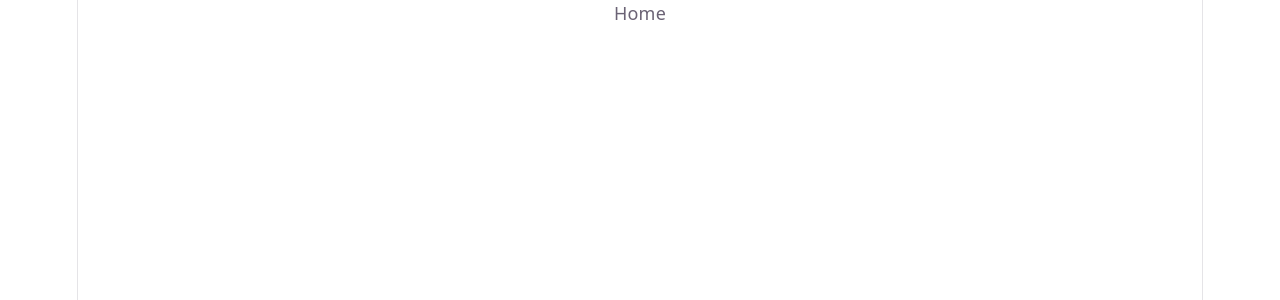
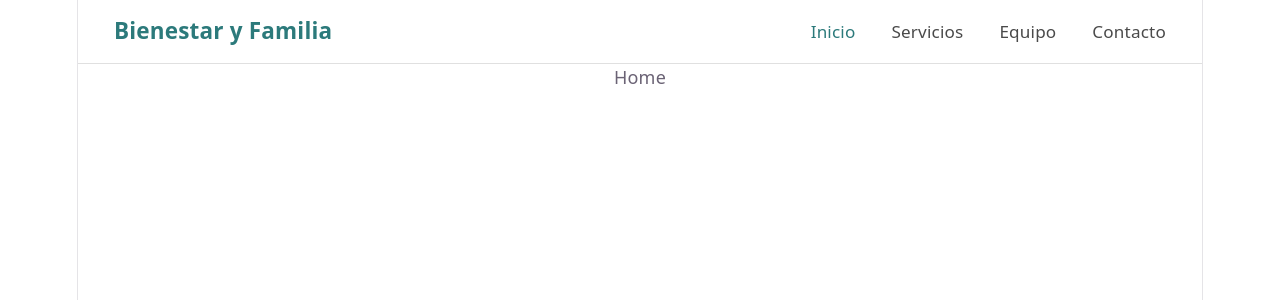
Before and after one commit to gabriela-her/bienestar-familia, a React (Vite) app: page / in a window 1280 px wide. Shown: the top 300 px of the page. Built offline with nearby package versions, Linux system fonts and the light colour scheme.

Commit message:
feat: add header component with navigation and active link styles

```diff
--- a/src/App.tsx
+++ b/src/App.tsx
@@ -1,4 +1,5 @@
 import { BrowserRouter, Routes, Route } from 'react-router-dom'
+import Header from './components/Header/Header'
 import Home from './pages/Home/Home'
 import Servicios from './pages/Servicios/Servicios'
 import Equipo from './pages/Equipo/Equipo'
@@ -8,6 +9,7 @@ import NotFound from './pages/NotFound/NotFound'
 function App() {
   return (
     <BrowserRouter>
+      <Header />
       <Routes>
         <Route path="/" element={<Home />} />
         <Route path="/servicios" element={<Servicios />} />
--- /dev/null
+++ b/src/components/Header/Header.css
@@ -0,0 +1,32 @@
+.header {
+  display: flex;
+  justify-content: space-between;
+  align-items: center;
+  padding: 1rem 2rem;
+  background-color: #ffffff;
+  border-bottom: 1px solid #e0e0e0;
+}
+
+.header__logo a {
+  font-size: 1.25rem;
+  font-weight: 700;
+  text-decoration: none;
+  color: #2c7a7b;
+}
+
+.header__nav {
+  display: flex;
+  gap: 2rem;
+}
+
+.header__nav a {
+  text-decoration: none;
+  color: #4a4a4a;
+  font-size: 0.95rem;
+  transition: color 0.2s;
+}
+
+.header__nav a:hover,
+.header__nav a.active {
+  color: #2c7a7b;
+}
--- /dev/null
+++ b/src/components/Header/Header.tsx
@@ -0,0 +1,28 @@
+import { NavLink } from 'react-router-dom'
+import './Header.css'
+
+function Header() {
+  return (
+    <header className="header">
+      <div className="header__logo">
+        <NavLink to="/">Bienestar y Familia</NavLink>
+      </div>
+      <nav className="header__nav">
+        <NavLink to="/" end className={({ isActive }) => isActive ? 'active' : ''}>
+          Inicio
+        </NavLink>
+        <NavLink to="/servicios" className={({ isActive }) => isActive ? 'active' : ''}>
+          Servicios
+        </NavLink>
+        <NavLink to="/equipo" className={({ isActive }) => isActive ? 'active' : ''}>
+          Equipo
+        </NavLink>
+        <NavLink to="/contacto" className={({ isActive }) => isActive ? 'active' : ''}>
+          Contacto
+        </NavLink>
+      </nav>
+    </header>
+  )
+}
+
+export default Header
```
Also changed, not shown: 1 other file (tests, documents, lock files or other folders).
